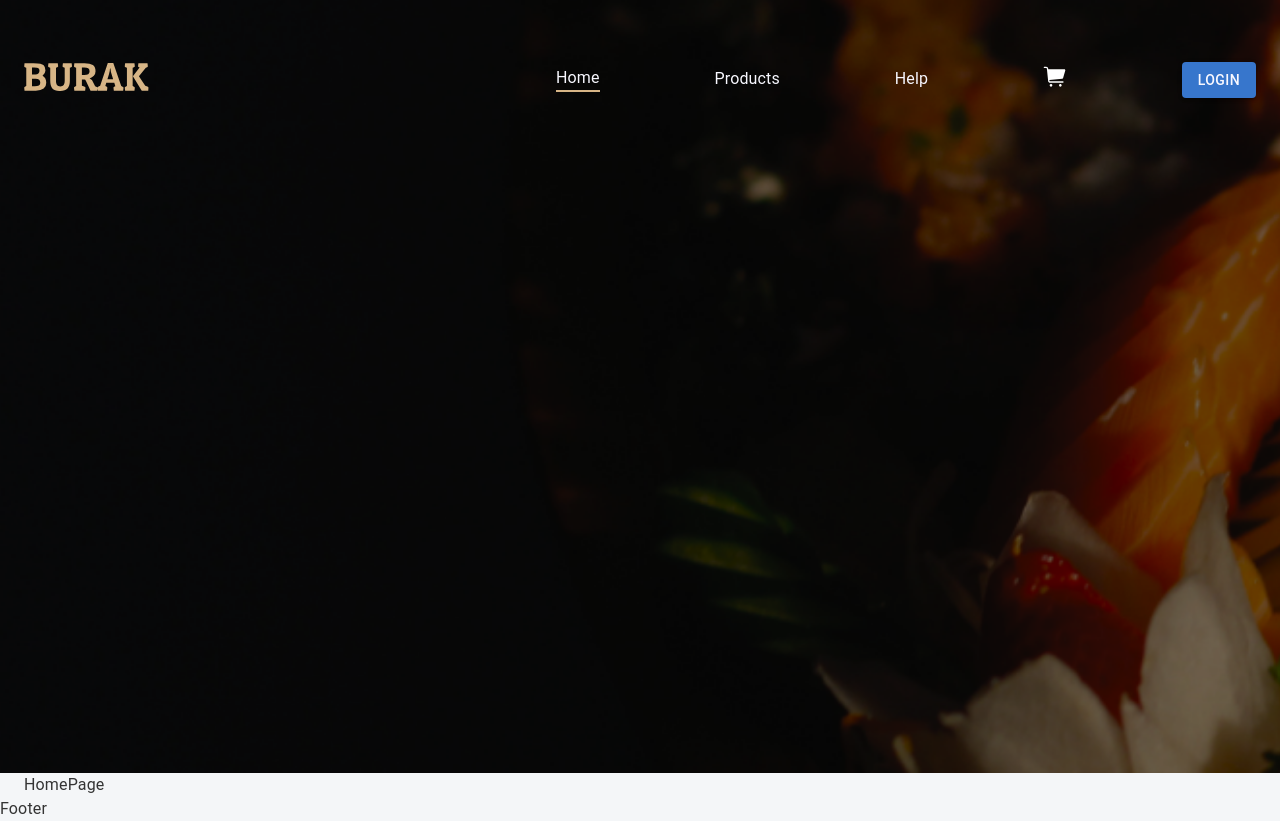
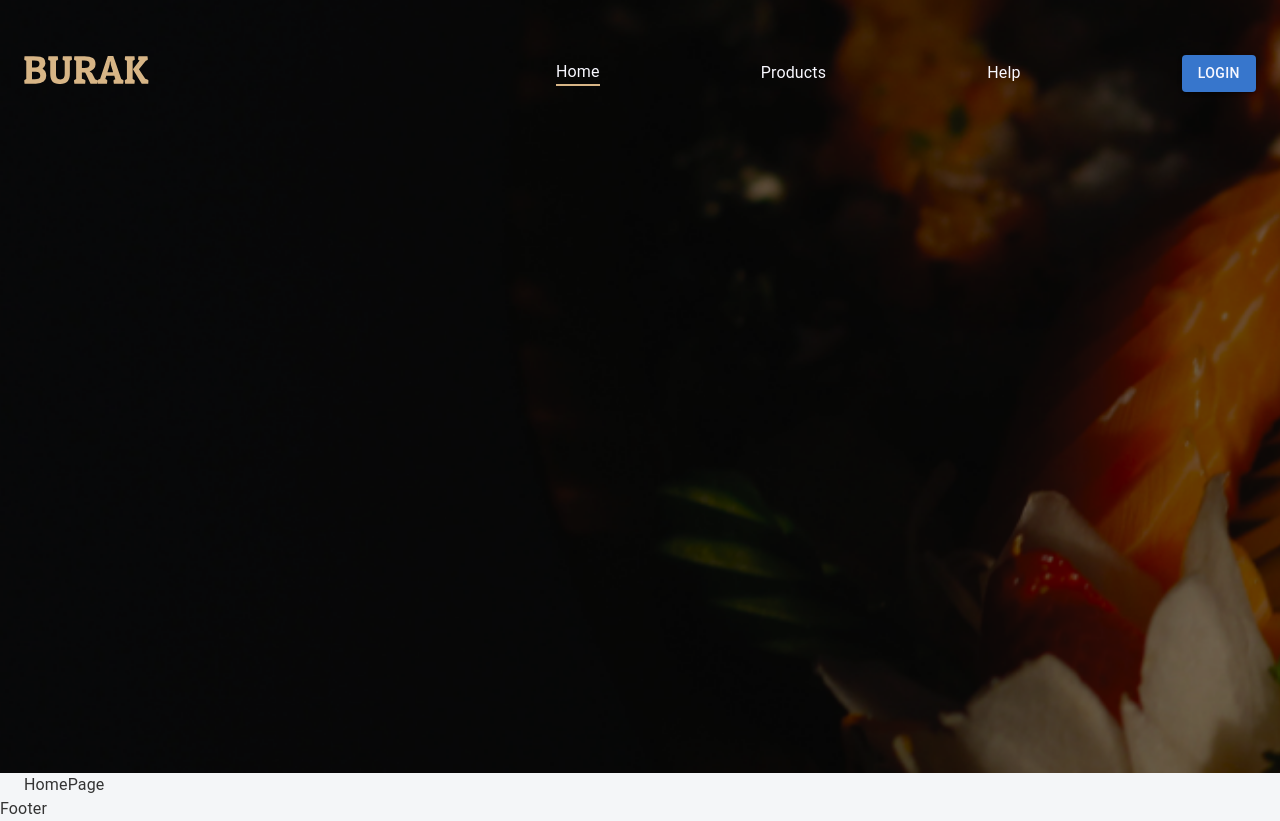
Before and after one commit to Oscar-1st/burak-react, a React (Create React App) app: page / in a window 1280 px wide. Built offline with nearby package versions, Linux system fonts and the light colour scheme.

Commit message:
fix: homeNavbar menu part refactoring

```diff
--- a/src/app/components/headers/HomeNavbar.tsx
+++ b/src/app/components/headers/HomeNavbar.tsx
@@ -6,28 +6,14 @@
 
   return (
     <div className="home-navbar">
-      <Container sx={{ mt: "55px", height: "642px" }}>
-        <Stack
-          sx={{
-            height: "50px",
-            flexDirection: "row",
-            justifyContent: "space-between",
-            alignItems: "center",
-          }}
-        >
+      <Container className="navbar-container">
+        <Stack className="menu">
           <Box>
             <NavLink to="/">
-              <img style={{ width: "125px", height: "30px" }} src="/icons/burak.svg"/>
+              <img className="brand-logo" src="/icons/burak.svg"/>
             </NavLink>
           </Box>
-          <Stack
-            sx={{
-              flexDirection: "row",
-              justifyContent: "space-between",
-              minWidth: "700px",
-              alignItems: "center",
-            }}
-          >
+          <Stack className="links">
             <Box className={"hover-line"}>
               <NavLink to="/" activeClassName={"underline"}>Home</NavLink>
             </Box>
@@ -48,17 +34,16 @@
               <NavLink to="/help" activeClassName={"underline"}>Help</NavLink>
             </Box>
             {/* Basket */}
-            <Box className={"hover-line"}>
-              <NavLink to="/help" activeClassName={"underline"}><img src="/icons/shopping-cart.svg"/></NavLink>
-            </Box>
 
             {!authMember ? (
               <Box>
-                <Button variant="contained"
-                style={{ background:"#3776CC", color: "#f8f8ff"}}>Login</Button>
+                <Button variant="contained" className="login-button">Login</Button>
               </Box>
             ) : (
-              <img />
+              <img className="user-avatar"
+                src="/icons/default-user.svg"
+                aria-haspopup={"true"}
+              />
             )}
           </Stack>
         </Stack>
--- a/src/css/navbar.css
+++ b/src/css/navbar.css
@@ -5,6 +5,44 @@
   background: url("/public/img/banner.webp");
   background-size: cover;
 }
+
+.home-navbar .navbar-container {
+ margin-top:  55px;
+ height: 642px;
+}
+
+.home-navbar .navbar-container .menu {
+ height: "50px";
+ display: row;
+ flex-direction: row;
+ justify-content: space-between;
+ align-items: center;
+}
+
+.home-navbar .navbar-container .menu .brand-logo {
+ width: 125px;
+ height: 30px;
+}
+
+.home-navbar .navbar-container .menu .links {
+  width: 700px;
+  display: flex;
+  flex-direction: row;
+  justify-content: space-between;
+  align-items: center;
+}
+
+.home-navbar .navbar-container .menu .links .login-button {
+  background: #3776CC;
+  color: #f8f8ff;
+}
+
+.home-navbar .navbar-container .menu .user-avatar {
+  width: 50px;
+  height: 50px;
+  border-radius: 24px;
+}
+
 
 .home-navbar a {
   text-decoration: none;
```
